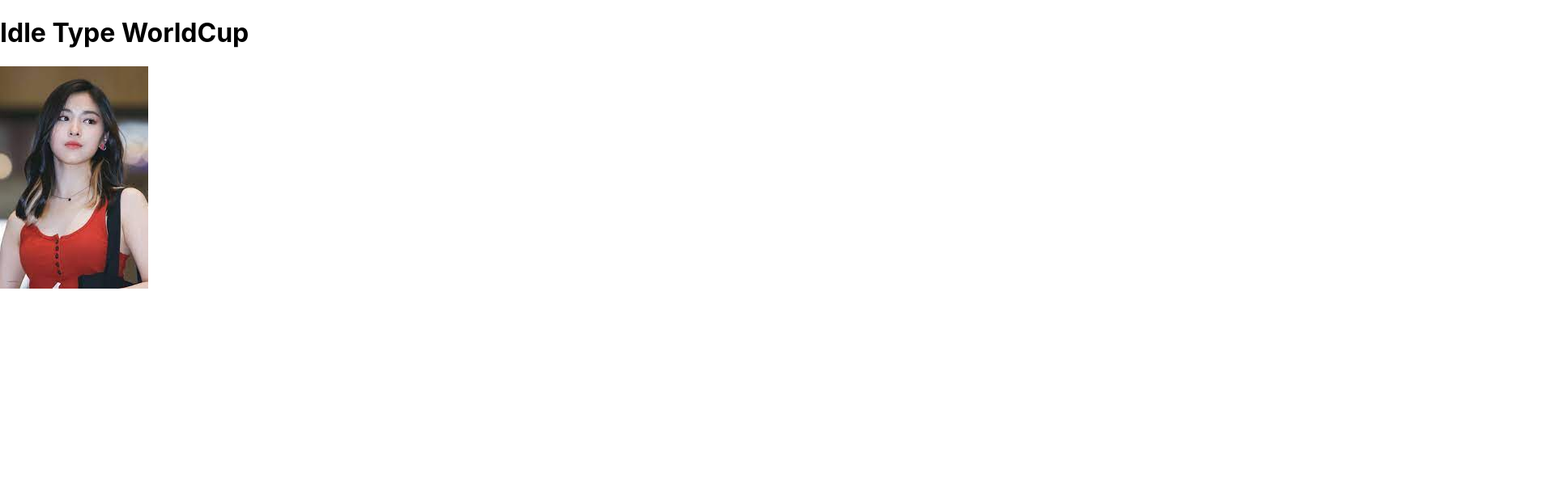
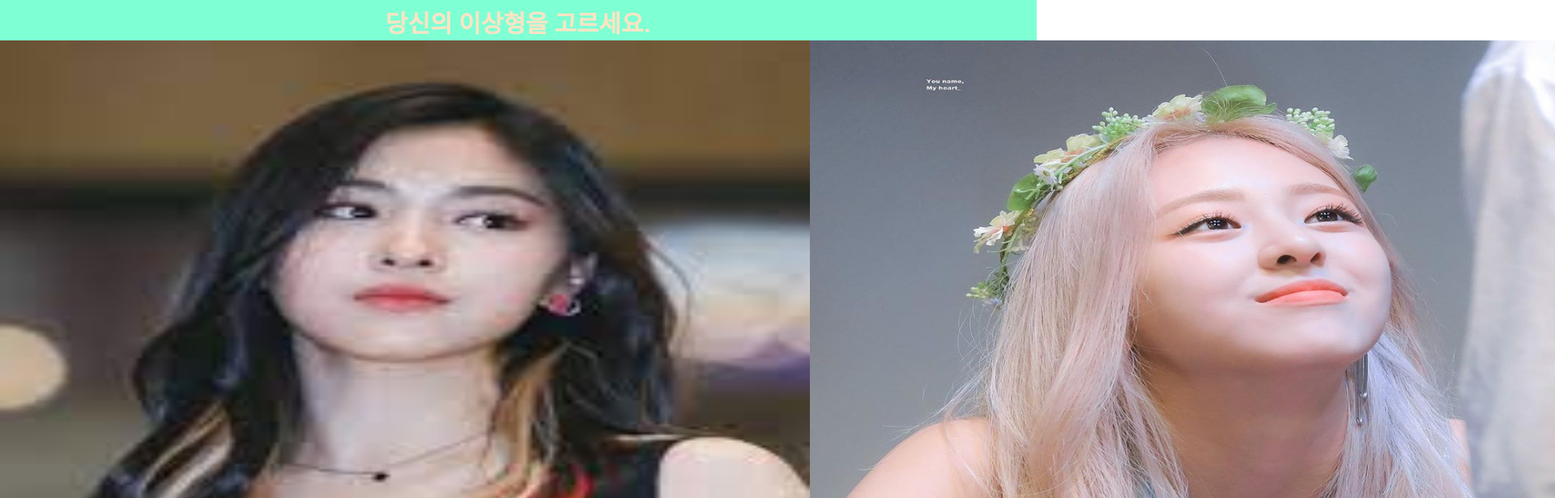
Before and after one commit to mingyeongmo/Idoltype-WorldCup-project, a React (Create React App) app: page / in a window 1280 px wide. Shown: the top 616 px of the page at 81% size, 1920 px wide, since content can reach past the window. Built offline with nearby package versions, Linux system fonts and the light colour scheme.

Commit message:
Idle type WolrdCup project Day-4

```diff
--- a/src/App.css
+++ b/src/App.css
@@ -1,38 +1,124 @@
-.App {
-  text-align: center;
+html,
+body,
+div,
+span,
+applet,
+object,
+iframe,
+h1,
+h2,
+h3,
+h4,
+h5,
+h6,
+p,
+blockquote,
+pre,
+a,
+abbr,
+acronym,
+address,
+big,
+cite,
+code,
+del,
+dfn,
+em,
+img,
+ins,
+kbd,
+q,
+s,
+samp,
+small,
+strike,
+strong,
+sub,
+sup,
+tt,
+var,
+b,
+u,
+i,
+center,
+dl,
+dt,
+dd,
+ol,
+ul,
+li,
+fieldset,
+form,
+label,
+legend,
+table,
+caption,
+tbody,
+tfoot,
+thead,
+tr,
+th,
+td,
+article,
+aside,
+canvas,
+details,
+embed,
+figure,
+figcaption,
+footer,
+header,
+hgroup,
+menu,
+nav,
+output,
+ruby,
+section,
+summary,
+time,
+mark,
+audio,
+video {
+  margin: 0;
+  padding: 0;
+  border: 0;
+  font-size: 100%;
+  font: inherit;
+  vertical-align: baseline;
 }
-
-.App-logo {
-  height: 40vmin;
-  pointer-events: none;
+/* HTML5 display-role reset for older browsers */
+article,
+aside,
+details,
+figcaption,
+figure,
+footer,
+header,
+hgroup,
+menu,
+nav,
+section {
+  display: block;
 }
-
-@media (prefers-reduced-motion: no-preference) {
-  .App-logo {
-    animation: App-logo-spin infinite 20s linear;
-  }
+body {
+  line-height: 1;
 }
-
-.App-header {
-  background-color: #282c34;
-  min-height: 100vh;
-  display: flex;
-  flex-direction: column;
-  align-items: center;
-  justify-content: center;
-  font-size: calc(10px + 2vmin);
-  color: white;
+ol,
+ul {
+  list-style: none;
 }
-
-.App-link {
-  color: #61dafb;
+blockquote,
+q {
+  quotes: none;
 }
-
-@keyframes App-logo-spin {
-  from {
-    transform: rotate(0deg);
-  }
-  to {
-    transform: rotate(360deg);
-  }
+blockquote:before,
+blockquote:after,
+q:before,
+q:after {
+  content: "";
+  content: none;
 }
+table {
+  border-collapse: collapse;
+  border-spacing: 0;
+}
--- a/src/App.js
+++ b/src/App.js
@@ -1,13 +1,13 @@
 import itzy from "./idol/itzy.json";
-import Header from "./Header";
-import Img1 from "./Img1";
-
+import Header from "./components/Header";
+import Contents from "./components/Contents";
+import './Style/body.css';
 
 function App() {
   return (
-    <div>
+    <div className="body">
       <Header />
-      <Img1 />
+      <Contents />
     </div>
   );
 }
--- a/src/Style/Contents.css
+++ b/src/Style/Contents.css
@@ -1,4 +1,11 @@
 .contents {
-  position: relative;
-  height: 100%;
+  display: flex;
+  flex-direction: row;
+  justify-content: space-evenly;
 }
+
+.Fight1 {
+}
+
+.Fight2 {
+}
--- /dev/null
+++ b/src/Style/body.css
@@ -0,0 +1,3 @@
+.body {
+  background: aquamarine;
+}
--- /dev/null
+++ b/src/Style/img.css
@@ -0,0 +1,4 @@
+.img {
+  width: 1000px;
+  height: 900px;
+}
--- a/src/components/Contents.js
+++ b/src/components/Contents.js
@@ -1,15 +1,22 @@
 import React from 'react';
 import Img1 from '../components/Img1';
 import Img2 from '../components/Img2';
+import '../Style/Contents.css';
 
 const Contents = () => {
     return (
         <>
             <div className="contents">
-                <Img1 />
-                <Img2 />
+                <div className="Fight1">
+                    <Img1 />
+                </div>
+                <div className="Fight2">
+                    <Img2 />
+                </div>
             </div>
-
+            <div>
+                <p>hihi</p>
+            </div>
         </>
     );
 };
--- a/src/components/Img1.js
+++ b/src/components/Img1.js
@@ -1,11 +1,12 @@
 import React from 'react';
 import ryujin from '../imgs/itzyimgs/ryujin.jpeg';
+import '../Style/img.css';
 
 
 const Img1 = ({name}) => {
     return (
         <div>
-            <img src={ryujin}/>
+            <img className='img' src={ryujin}/>
         </div>
     );
 };
--- a/src/components/Img2.js
+++ b/src/components/Img2.js
@@ -1,11 +1,12 @@
 import React from 'react';
 import yuna from '../imgs/itzyimgs/yuna.jpeg';
+import '../Style/img.css';
 
 
 const Img2 = () => {
     return (
         <div>
-            <img src={yuna} />
+            <img className='img' src={yuna} />
         </div>
     );
 };
```
